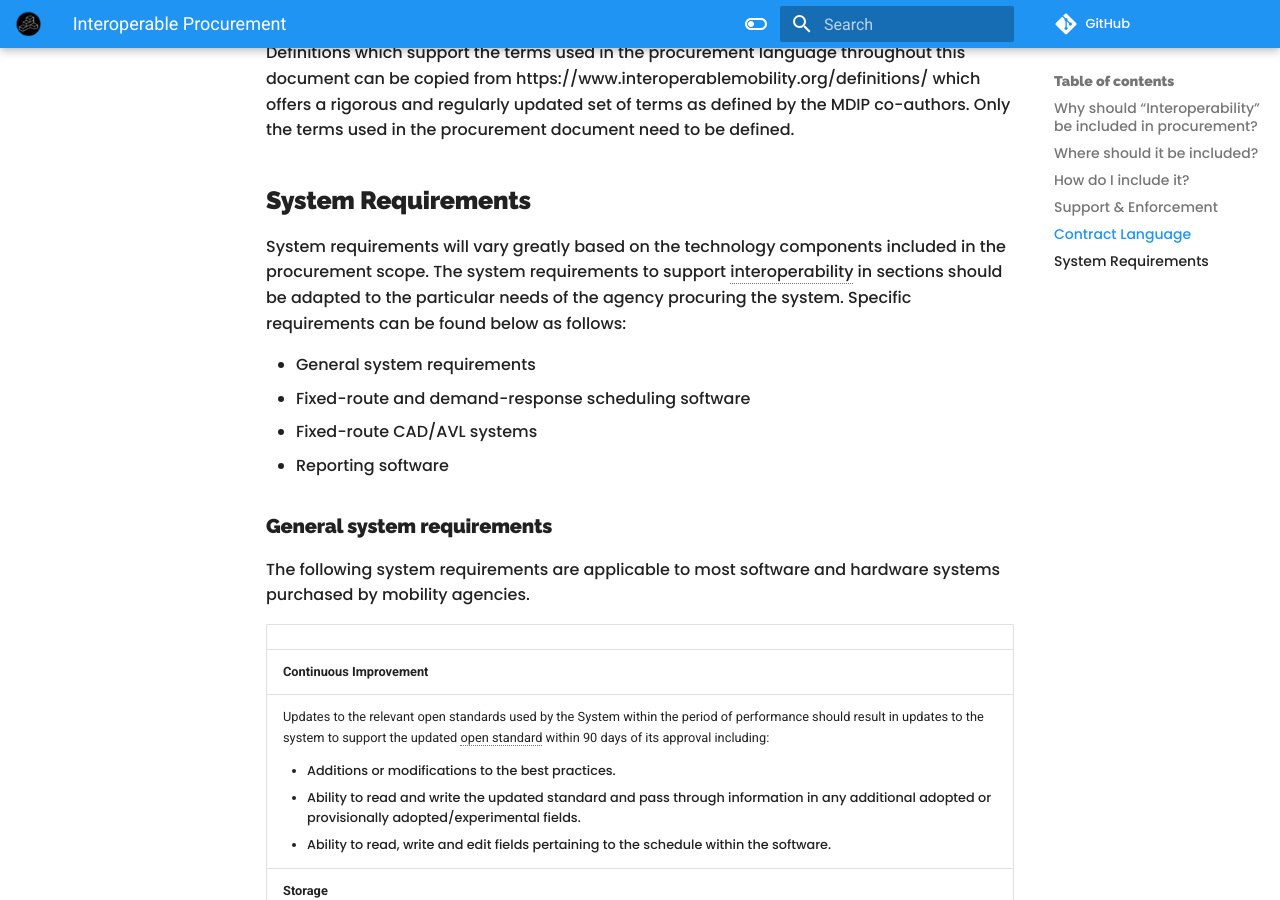
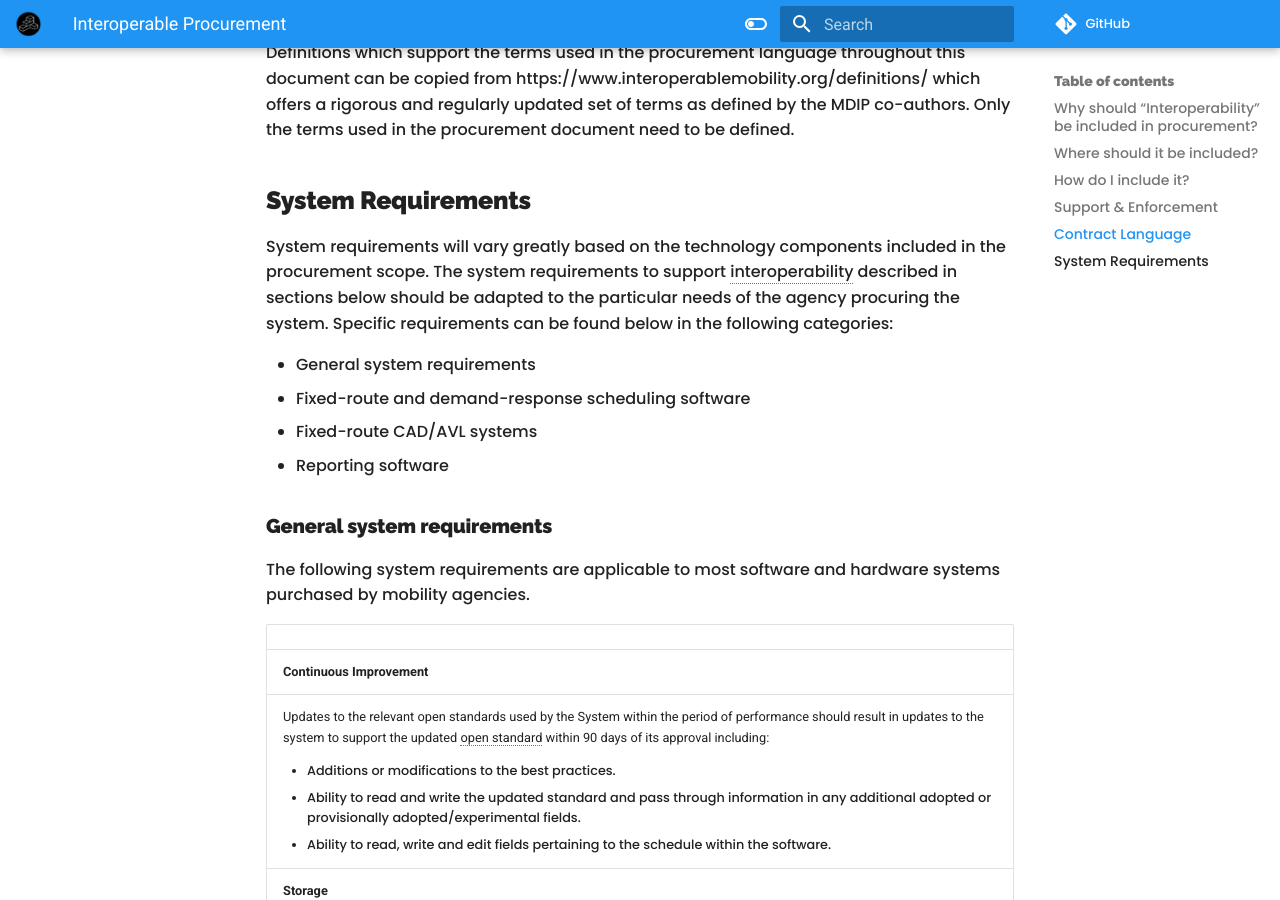
Before and after one commit to interoperable-mobility/principles, an MkDocs documentation site: the page built from docs/procurement.md, in a window 1280 px wide and 900 px high, scrolled down 3714 px. Built offline with MkDocs 1.6.1 and Material for MkDocs 9.7.7, drawn with Linux system fonts in a browser that asks for light colours; nearby versions of some CDN libraries; comment, search, counter and statistics services are not loaded; some of the changed text lies outside the part shown.

Commit message:
typo corrections

```diff
--- a/docs/procurement.md
+++ b/docs/procurement.md
@@ -1,7 +1,7 @@
 # Interoperable Procurement
 
 The purpose of this document is to document why and how interoperability should be included in any transit technology procurement document and provide example language. It is separated into the following sections:
-<ul><li><a href='https://www.interoperablemobility.org/procurement.md#why-should-interoperability-be-included-in-procurement'>Why should “Interoperability” be included in procurement?</a></li><li><a href='https://www.interoperablemobility.org/procurement.md#where-should-it-be-included'>Where should it be included?</a></li><li><a href='https://www.interoperablemobility.org/#how-do-i-include-it'>How do I include it?</a></li><li><a href='https://www.interoperablemobility.org/procurement.md#support--enforcement)'>Support & Enforcement</a></li><li><a href='https://www.interoperablemobility.org/procurement.md#contract-language'>Contract Language</a></li><li><a href='https://www.interoperablemobility.org/procurement.md#system-requirements'>System requirements including General requirements, and requirements for specific software systems</a></li></ul>
+<ul><li><a href='https://www.interoperablemobility.org/procurement.md#why-should-interoperability-be-included-in-procurement'>Why should “Interoperability” be included in procurement?</a></li><li><a href='https://www.interoperablemobility.org/procurement.md#where-should-it-be-included'>Where should it be included?</a></li><li><a href='https://www.interoperablemobility.org/#how-do-i-include-it'>How do I include it?</a></li><li><a href='https://www.interoperablemobility.org/procurement.md#support--enforcement)'>Support & Enforcement</a></li><li><a href='https://www.interoperablemobility.org/procurement.md#contract-language'>Contract Language</a></li><li><a href='https://www.interoperablemobility.org/procurement.md#system-requirements'>System requirements including general requirements, and requirements for specific software systems</a></li></ul>
 
 ## Why should “Interoperability” be included in procurement?
 
@@ -107,7 +107,7 @@ Definitions which support the terms used in the procurement language throughout
 
 ## System Requirements
 
-System requirements will vary greatly based on the technology components included in the procurement scope.  The system requirements to support interoperability in sections should be adapted to the particular needs of the agency procuring the system.  Specific requirements can be found below as follows:
+System requirements will vary greatly based on the technology components included in the procurement scope. The system requirements to support interoperability described in sections below should be adapted to the particular needs of the agency procuring the system.  Specific requirements can be found below in the following categories:
 
 - General system requirements
 - Fixed-route and demand-response scheduling software
```
